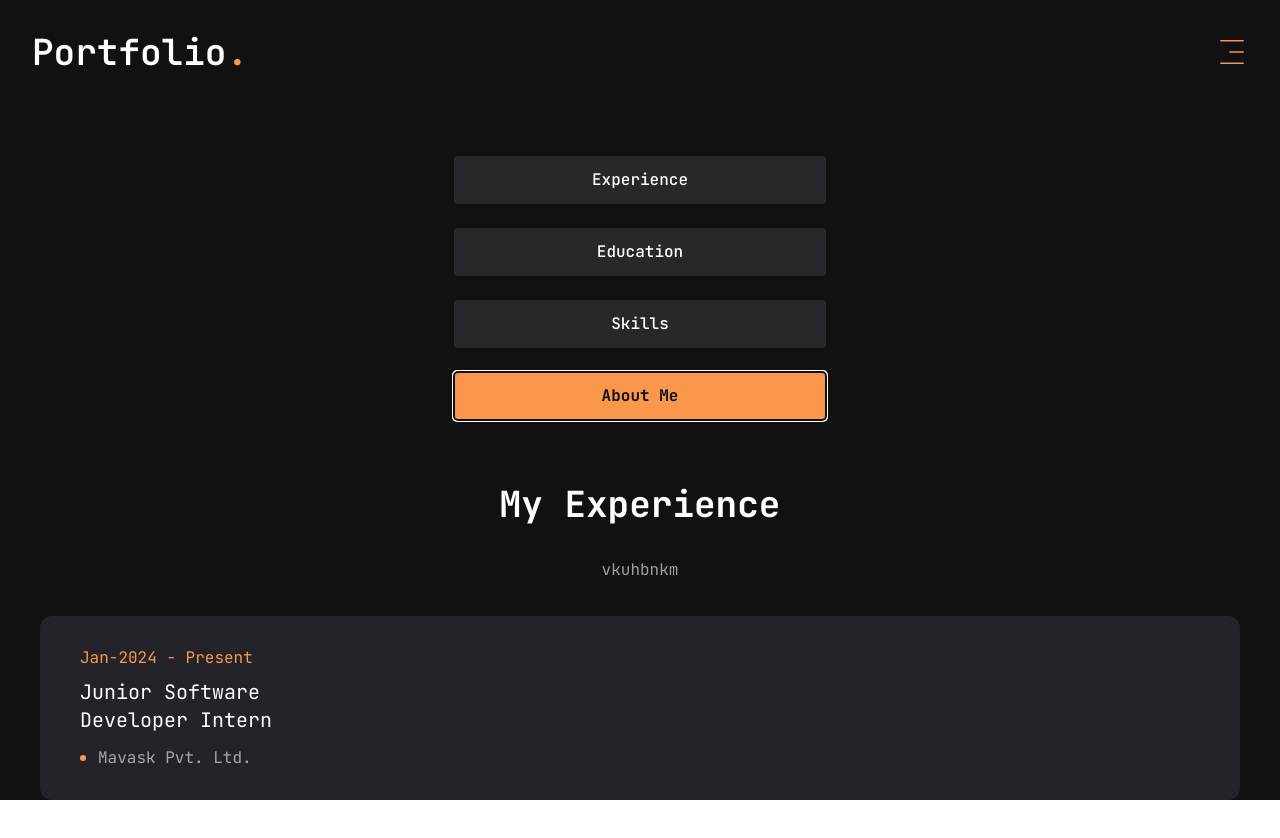
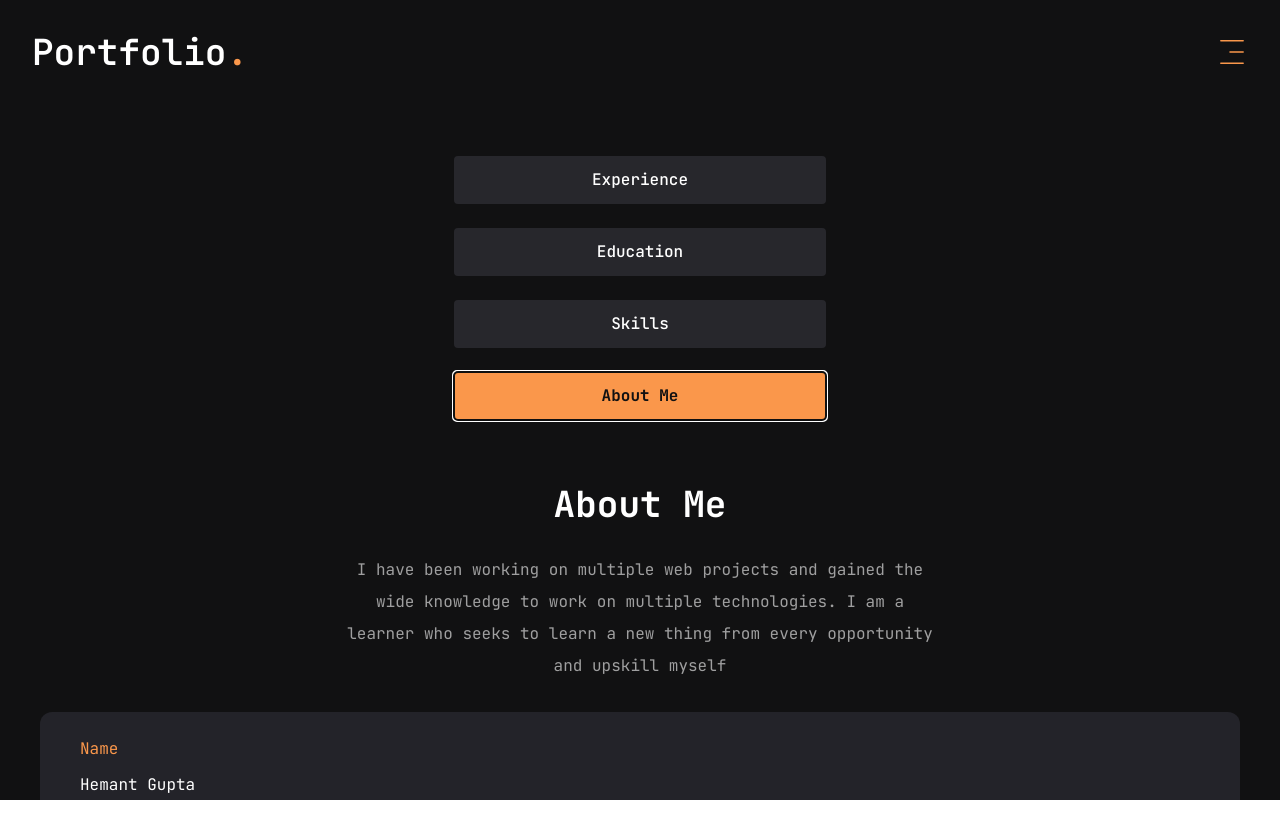
Before and after one commit to hemantgupta277/portfolio1, a Next.js app: page /resume in a window 1280 px wide. Both pictures are taken after a click on the tab "About Me". Shown: the top 838 px of the page. Built offline with nearby package versions, Linux system fonts and the light colour scheme.

Commit message:
working on resume page

```diff
--- a/app/resume/page.jsx
+++ b/app/resume/page.jsx
@@ -236,16 +236,17 @@ const Resume = () => {
                 </ul>
               </div>
             </TabsContent>
-            <TabsContent value="about" className="w-full">
-              <div className="flex flex-col gap-[30px] text-center xl:text-left">
-                <h3 className="text-4xl font-bold">{experience.title}</h3>
-                <p className="max-w-[600px] text-white/60 mx-auto xl:mx-0">{experience.description}</p>
+            <TabsContent value="about" className="w-full text-center xl:text-left">
+              <div className="flex flex-col gap-[30px]">
+                <h3 className="text-4xl font-bold">{about.title}</h3>
+                <p className="max-w-[600px] text-white/60 mx-auto xl:mx-0">{about.description}</p>
                 <ScrollArea className="h-[400px]">
                   <ul className="grid grid-cols-1 xl:grid-cols-2 gap-[30px]">
-                    {experience.items.map((item, index) => {
+                    {about.info.map((item, index) => {
                       return (
                       <li key={index} className="bg-[#232329] h-[184px] py-6 px-10 rounded-xl flex flex-col justify-center items-center lg:items-start gap-1">
-                        <span className="text-accent">{item.duration}</span>
+                        <span className="text-accent">{item.fieldName}</span>
+                        <span>{item.fieldnValue}</span>
                         <h3 className="text-xl max-w-[260px] min-h-[60px] text-center lg:text-left">{item.position}</h3>
                         <div className="flex items-center gap-3">
                           <span className="w-[6px] h-[6px] rounded-full bg-accent"></span>
```
